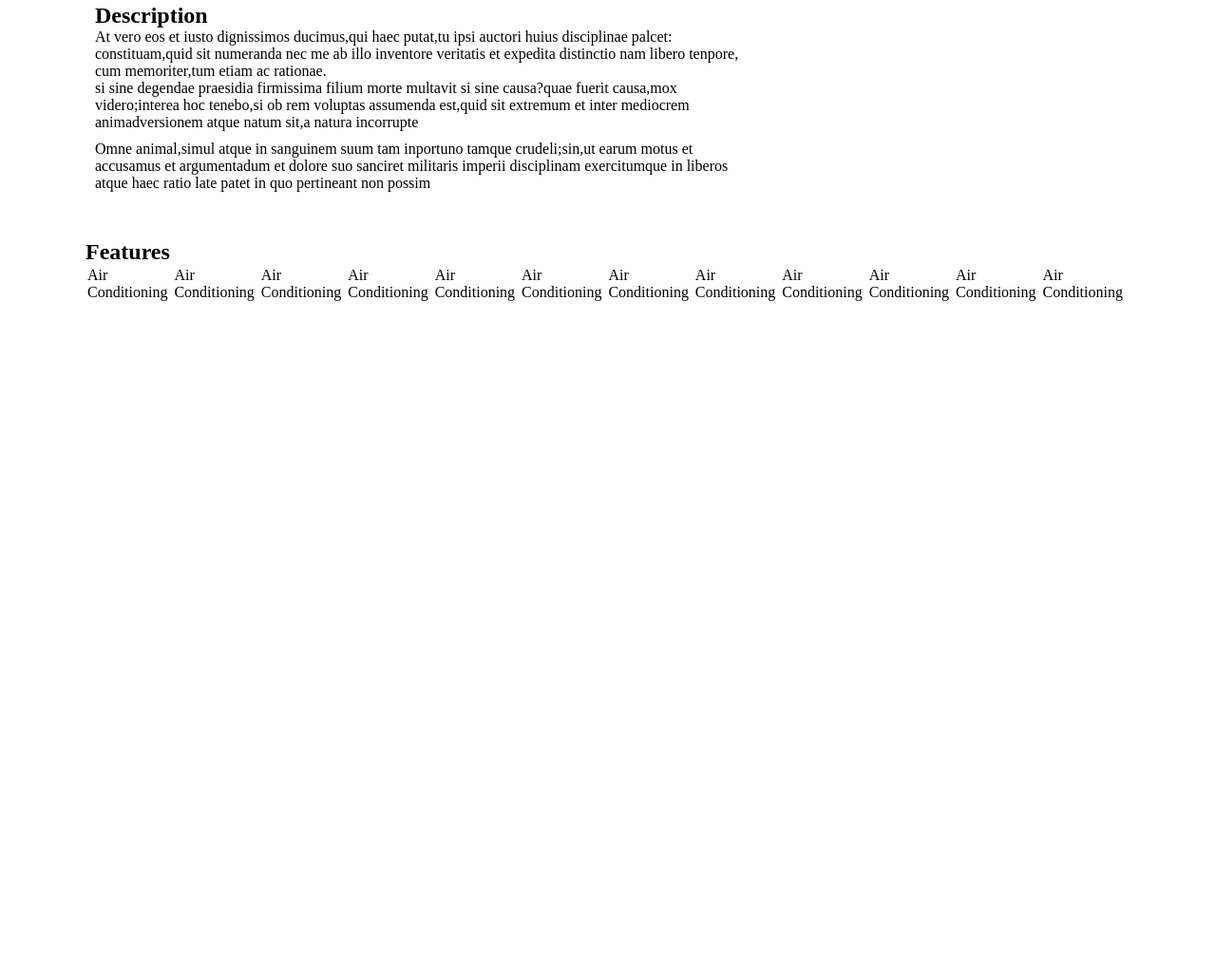
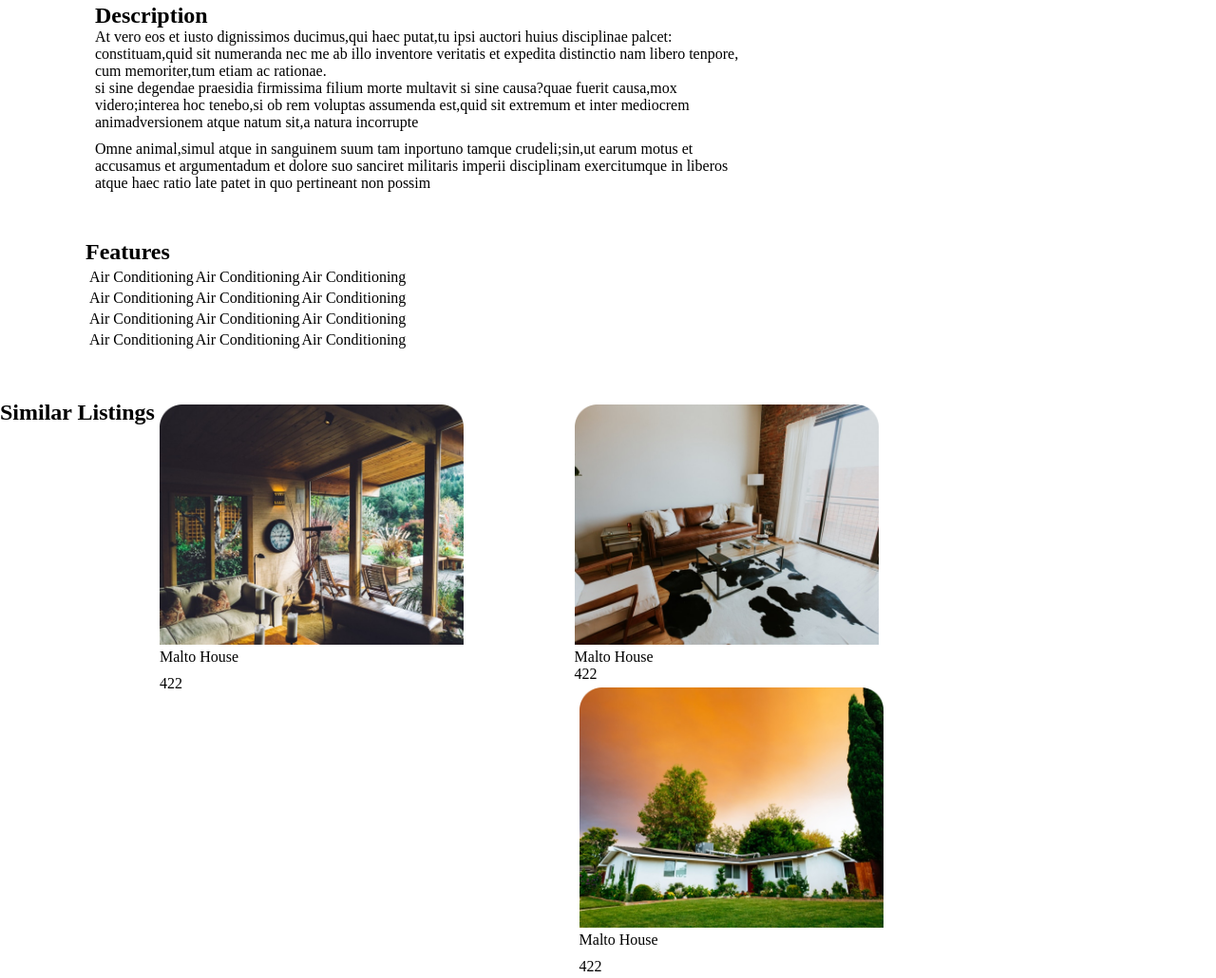
Before and after one commit to Koskei57/Quick-movers-website, a plain HTML site: page index1.html in a window 1280 px wide. Shown: the part 774-1804 px from the top of the page at 95% size. Before the commit the page ends 1093 px from the top, so only its background shows below. Drawn offline with Linux system fonts and the light colour scheme.

Commit message:
Adds changes to the html and css files

```diff
--- a/assets/css/index1.css
+++ b/assets/css/index1.css
@@ -51,12 +51,19 @@ div ul li a:hover{
     position: relative;
     top: -500px;
     left: -200px;
+    border: 0px 0px 0px 40px;
+    background-color:rgb(143, 140, 140);
 
 }
 .input{
     position: relative;
-    right: -20px;
+    right: 0px;
     justify-content: space-evenly;
+}
+.button1{
+    background-color: black;
+    border: 0px 10px 0px 5px;
+    color: white;
 }
 .desc{
     position: relative;
@@ -77,6 +84,22 @@ p:first-child{
     right: -90px;
 
 }
-.tr1{
+tr{
     display: table;
 }
+.column1{
+    padding: 5px;
+    width: 33.33%;
+}
+.mover1{
+    position: relative;
+    top: 200px;
+    display: flex;
+
+}
+.mover1::after{
+    content: "";
+  clear: both;
+  display: table;
+
+}
--- a/index1.html
+++ b/index1.html
@@ -95,24 +95,48 @@
         <div class="feat">
             <h2>Features</h2>
             <table class="table">
-                <div class="tr1">
+                <tr>
                 <td>Air Conditioning</td>
                 <td>Air Conditioning</td>
                 <td>Air Conditioning</td>
+            <tr>
                 <td>Air Conditioning</td>
                 <td>Air Conditioning</td>
                 <td>Air Conditioning</td>
-            </div>
-            <div class="tr">
-
+             <tr>
                 <td>Air Conditioning</td>
                 <td>Air Conditioning</td>
                 <td>Air Conditioning</td>
+            <tr>
                 <td>Air Conditioning</td>
                 <td>Air Conditioning</td>
                 <td>Air Conditioning</td>
+            </table>
+        </div>
+    </section>
+    <section>
+        <div class="mover1">
+
+            <h1 class="title">Similar Listings</h1>
+            <div class="column1">
+            <img  src="/assets/images/Rectangle-7.png" style="width: 20em;">
+            <p class="list">Malto House</p>
+            <p class="truck">4<span class="shower">2</span><span class="tag">2</span></p>
+        </div>
+            <div class="column1">
+            <img  src="/assets/images/Rectangle-8.png" style="width: 20em;">
+            <p class="list">Malto House</p>
+            <p class="truck">4<span class="shower">2</span><span class="tag">2</span></p>
+            <div class="column1">
+            <img  src="/assets/images/Rectangle-9.png" style="width: 20em;">
+            <p class="list">Malto House</p>
+            <p class="truck">4<span class="shower">2</span><span class="tag">2</span></p>
             </div>
-            </table>
+            <div class="column1">
+            <img  src="/assets/images/Rectangle-10.png" style="width: 15em;">
+            <p class="list">Malto House</p>
+            <p class="truck">4<span class="shower">2</span><span class="tag">2</span></p>
+            </div>
         </div>
     </section>
 
```
